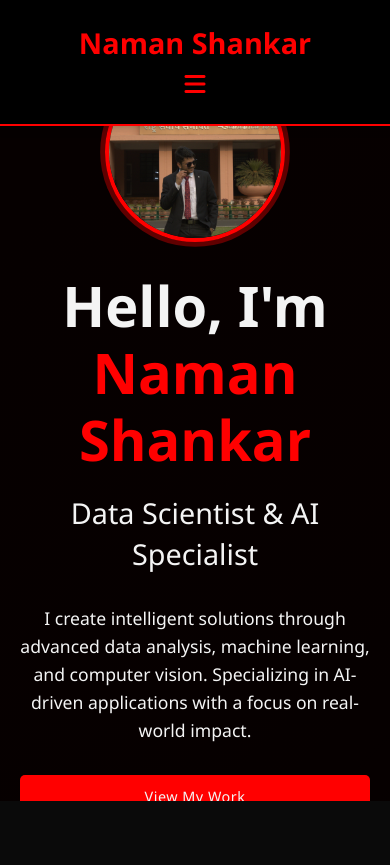
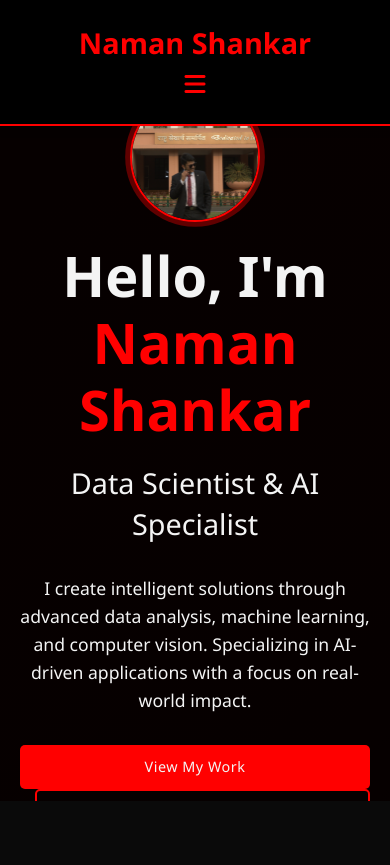
Before and after one commit to Naman2014/portfolio, a Flask app: page / in a window 390 px wide. Shown: the top 865 px of the page. Run offline with Flask 3, Linux system fonts and the light colour scheme.

Commit message:
new_version

```diff
--- a/static/css/style.css
+++ b/static/css/style.css
@@ -765,11 +765,37 @@ footer {
     width: 100%;
     height: 100%;
     object-fit: cover;
+    object-position: center top; /* Ensures the face is properly centered */
     transition: transform 0.5s ease;
 }
 
 .profile-picture:hover img {
     transform: scale(1.1);
+}
+
+/* Mobile Optimizations for Profile Picture */
+@media (max-width: 768px) {
+    .profile-picture-container {
+        width: 150px;
+        height: 150px;
+        margin: 0 auto 25px;
+    }
+
+    .profile-picture {
+        border-width: 3px;
+    }
+}
+
+@media (max-width: 480px) {
+    .profile-picture-container {
+        width: 130px;
+        height: 130px;
+        margin: 0 auto 20px;
+    }
+
+    .profile-picture {
+        border-width: 2px;
+    }
 }
 
 @keyframes pulse {
```
